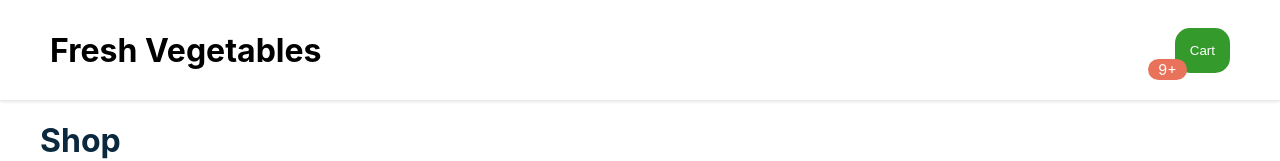
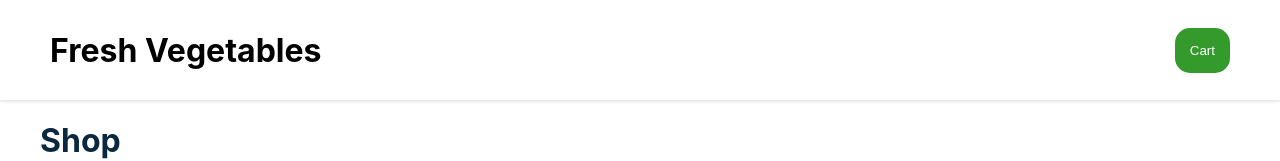
Before and after one commit to LuFabb/Shopping-Cart, a React (Create React App) app: page / in a window 1280 px wide. Shown: the top 161 px of the page. Built offline with nearby package versions, Linux system fonts and the light colour scheme.

Commit message:
showing the amount of items in the cart

```diff
--- a/src/App.js
+++ b/src/App.js
@@ -11,9 +11,7 @@
       { name: 'Peas', price: 2500, img: '/products/peas.jpg' },
       { name: 'Lettuce', price: 500, img: '/products/lettuce.jpg' },
     ],
-    cart: [
-      //{ name: 'Tomatoes', price: 1500, img: '/products/tomatoes.jpg', quantity: 1 },
-    ],
+    cart: [],
   }
 
   addToCart = (product) => {
@@ -36,10 +34,9 @@
   }
 
   render() {
-    console.log(this.state.cart)
     return(
       <div>
-        <Navbar />
+        <Navbar cart={this.state.cart} />
         <Layout>
           <Title />
           <Products
--- a/src/components/Cart.js
+++ b/src/components/Cart.js
@@ -19,10 +19,14 @@
 
 class Cart extends Component {
   render() {
+    const { cart } = this.props
+    const quantity = cart.reduce((acc, el) => acc + el.quantity, 0)
     return (
       <div>
         <span style={styles.bubble}>
-          <BubbleAlert value={10} />
+          {quantity !== 0
+          ? <BubbleAlert value={quantity} />
+          : null}
         </span>
         <button style={styles.cart} >
           Cart
--- a/src/components/Navbar.js
+++ b/src/components/Navbar.js
@@ -17,10 +17,11 @@
 
 class Navbar extends Component {
   render() {
+    const { cart } = this.props
     return(
       <nav style={styles.navbar}>
         <Logo />
-        <Cart />
+        <Cart cart={cart}/>
       </nav>
     )
   }
```
